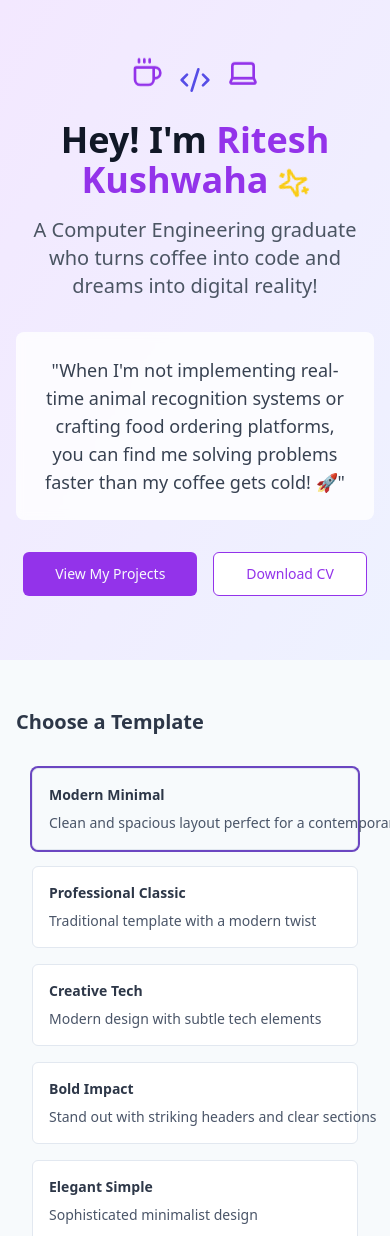
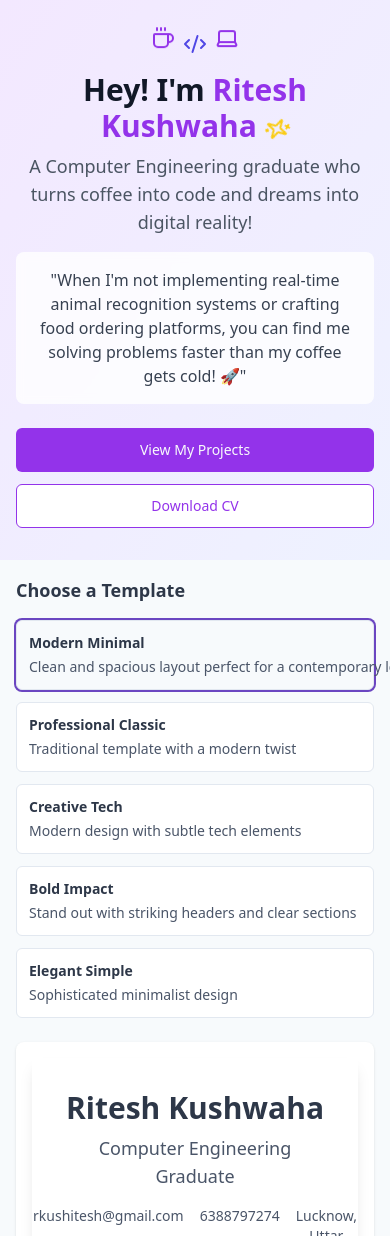
Before and after one commit to Sigmabrogz/ats-friendly-template-works, a React (Vite) app: page / in a window 390 px wide. Shown: the top 1236 px of the page. Built offline with nearby package versions, Linux system fonts and the light colour scheme.

Commit message:
Make website responsive
Enhance the website layout and design to ensure it is fully responsive across various screen sizes and devices.
[skip gpt_engineer]

```diff
--- a/src/components/ResumeBuilder/HeroSection.tsx
+++ b/src/components/ResumeBuilder/HeroSection.tsx
@@ -4,46 +4,46 @@ import { Code2, Coffee, Laptop, Sparkles } from "lucide-react";
 
 const HeroSection = () => {
   return (
-    <div className="bg-gradient-to-br from-purple-100 to-indigo-50 py-16 px-4 sm:px-6 lg:px-8">
+    <div className="bg-gradient-to-br from-purple-100 to-indigo-50 py-8 sm:py-16 px-4 sm:px-6 lg:px-8">
       <motion.div
         initial={{ opacity: 0, y: 20 }}
         animate={{ opacity: 1, y: 0 }}
         transition={{ duration: 0.5 }}
         className="max-w-7xl mx-auto text-center"
       >
-        <div className="flex justify-center mb-6 space-x-4">
-          <Coffee className="h-8 w-8 text-purple-600 animate-bounce" />
-          <Code2 className="h-8 w-8 text-indigo-600 animate-pulse" />
-          <Laptop className="h-8 w-8 text-purple-600 animate-bounce" />
+        <div className="flex justify-center mb-4 sm:mb-6 space-x-2 sm:space-x-4">
+          <Coffee className="h-6 w-6 sm:h-8 sm:w-8 text-purple-600 animate-bounce" />
+          <Code2 className="h-6 w-6 sm:h-8 sm:w-8 text-indigo-600 animate-pulse" />
+          <Laptop className="h-6 w-6 sm:h-8 sm:w-8 text-purple-600 animate-bounce" />
         </div>
 
-        <h1 className="text-4xl sm:text-6xl font-bold text-gray-900 mb-4">
+        <h1 className="text-3xl sm:text-4xl md:text-5xl lg:text-6xl font-bold text-gray-900 mb-2 sm:mb-4">
           Hey! I'm <span className="text-purple-600">Ritesh Kushwaha</span>
-          <Sparkles className="inline-block ml-2 h-8 w-8 text-yellow-400 animate-spin" />
+          <Sparkles className="inline-block ml-2 h-6 w-6 sm:h-8 sm:w-8 text-yellow-400 animate-spin" />
         </h1>
 
-        <p className="text-xl sm:text-2xl text-gray-600 mb-8">
+        <p className="text-lg sm:text-xl md:text-2xl text-gray-600 mb-4 sm:mb-8">
           A Computer Engineering graduate who turns coffee into code and dreams into digital reality!
         </p>
 
-        <div className="bg-white/80 backdrop-blur-sm rounded-lg p-6 mb-8 max-w-2xl mx-auto">
-          <p className="text-gray-700 text-lg">
+        <div className="bg-white/80 backdrop-blur-sm rounded-lg p-4 sm:p-6 mb-6 sm:mb-8 max-w-2xl mx-auto">
+          <p className="text-gray-700 text-base sm:text-lg">
             "When I'm not implementing real-time animal recognition systems or crafting food ordering platforms,
             you can find me solving problems faster than my coffee gets cold! 🚀"
           </p>
         </div>
 
-        <div className="flex flex-wrap justify-center gap-4">
+        <div className="flex flex-col sm:flex-row justify-center gap-3 sm:gap-4">
           <Button
             variant="default"
-            className="bg-purple-600 hover:bg-purple-700"
+            className="bg-purple-600 hover:bg-purple-700 w-full sm:w-auto"
             size="lg"
           >
             View My Projects
           </Button>
           <Button
             variant="outline"
-            className="border-purple-600 text-purple-600 hover:bg-purple-50"
+            className="border-purple-600 text-purple-600 hover:bg-purple-50 w-full sm:w-auto"
             size="lg"
           >
             Download CV
--- a/src/components/ResumeBuilder/TemplateSelector.tsx
+++ b/src/components/ResumeBuilder/TemplateSelector.tsx
@@ -40,22 +40,20 @@ const TemplateSelector = ({
   onTemplateSelect,
 }: TemplateSelectorProps) => {
   return (
-    <div className="grid grid-cols-1 md:grid-cols-2 lg:grid-cols-3 gap-4 p-4">
+    <div className="grid grid-cols-1 sm:grid-cols-2 lg:grid-cols-3 gap-3 sm:gap-4">
       {templates.map((template) => (
         <Button
           key={template.id}
           variant="outline"
           className={cn(
-            "h-auto flex flex-col items-start p-4 space-y-2 transition-all",
+            "h-auto flex flex-col items-start p-3 sm:p-4 space-y-1 sm:space-y-2 transition-all text-left",
             selectedTemplate === template.id &&
               "ring-2 ring-resume-accent bg-resume-light"
           )}
           onClick={() => onTemplateSelect(template.id)}
         >
           <h3 className="font-semibold text-resume-primary">{template.name}</h3>
-          <p className="text-sm text-resume-secondary text-left">
-            {template.description}
-          </p>
+          <p className="text-sm text-resume-secondary">{template.description}</p>
         </Button>
       ))}
     </div>
--- a/src/pages/Index.tsx
+++ b/src/pages/Index.tsx
@@ -136,10 +136,10 @@ const Index = () => {
     <div className="min-h-screen bg-resume-light">
       <HeroSection />
 
-      <main className="max-w-7xl mx-auto py-6 sm:px-6 lg:px-8">
-        <div className="px-4 py-6 sm:px-0">
-          <div className="mb-8">
-            <h2 className="text-xl font-semibold text-resume-primary mb-4">
+      <main className="w-full max-w-7xl mx-auto py-4 sm:py-6 px-4 sm:px-6 lg:px-8">
+        <div className="space-y-6">
+          <div>
+            <h2 className="text-lg sm:text-xl font-semibold text-resume-primary mb-4">
               Choose a Template
             </h2>
             <TemplateSelector
@@ -148,7 +148,7 @@ const Index = () => {
             />
           </div>
 
-          <div className="bg-white shadow rounded-lg p-6">
+          <div className="bg-white shadow rounded-lg p-4 sm:p-6 overflow-x-auto">
             {renderTemplate()}
           </div>
         </div>
```
